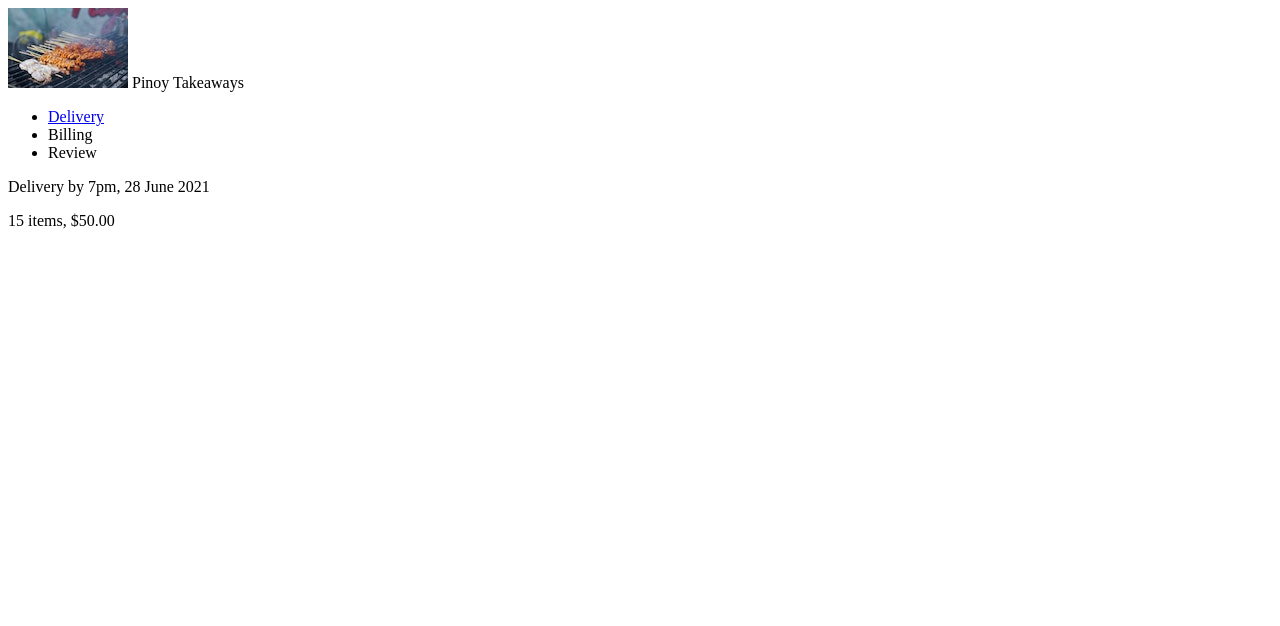
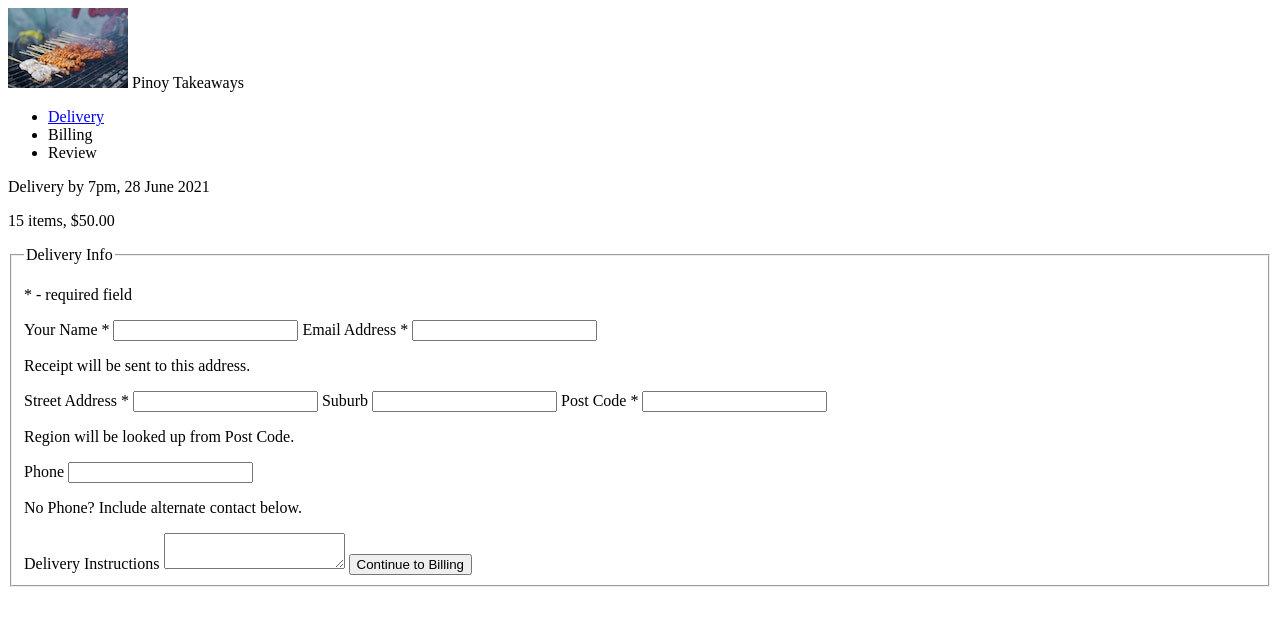
Before and after one commit to dainyleen/takeaway, a plain HTML site: page index.html in a window 1280 px wide. Drawn offline with Linux system fonts and the light colour scheme.

Commit message:
Added form field

```diff
--- a/index.html
+++ b/index.html
@@ -32,6 +32,38 @@
           <p>15 items, <span></span> $50.00</p>
         </div>
       </div>
+
+      <form>
+        <fieldset>
+          <legend>Delivery Info</legend>
+          <p class="hint">* - required field</p>
+
+          <label for="name">Your Name *</label>
+          <input type="text" id="name" name="user-name">
+
+          <label for="email">Email Address *</label>
+          <input type="email" id="email" name="user-email">
+          <p class="hint">Receipt will be sent to this address.</p>
+
+          <label for="address1">Street Address *</label>
+          <input type="text" id="address1" name="user-address1">
+
+          <label for="address2">Suburb</label>
+          <input type="text" id="address2" name="user-address2">
+
+          <label for="code">Post Code *</label>
+          <input type="text" id="code" name="user-code">
+          <p class="hint">Region will be looked up from Post Code.</p>
+
+          <label for="phone">Phone</label>
+          <input type="number" id="phone" name="user-phone">
+          <p class="hint">No Phone? Include alternate contact below.</p>
+          <label for="delivery-instructions">Delivery Instructions</label>
+          <textarea id="delivery-instructions" name="user-delivery-instructions"></textarea>
+
+          <button type="submit">Continue to Billing</button>
+        </fieldset>
+      </form>
     </div>
   </main>
 
```
